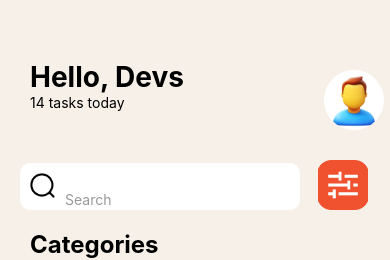
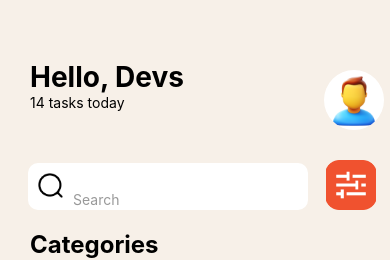
Before and after one commit to Ekow-Davis/rn-assignment3-11083926, a React Native app in the folder Assignment_3/: screen / in a window 390 px wide. Shown: the top 260 px of the page. Built offline with nearby package versions, Linux system fonts and the light colour scheme.

Commit message:
Slight changes

```diff
--- a/Assignment_3/App.js
+++ b/Assignment_3/App.js
@@ -63,7 +63,7 @@ const App =() => {
       <Image source={ProfileImage} style={{borderRadius: 50, marginVertical: 10, width: 60, height: 60, backgroundColor: "white", marginLeft: 140,}} />
     </View>
 
-    <View style={{flexDirection: 'row', marginLeft: 10,}}>
+    <View style={{flexDirection: 'row', marginLeft: 18,}}>
 
       <View style={{backgroundColor: "white", width: 280, height: 47, marginLeft: 10, borderRadius: 10, top: 3,}}>
         <Image source={SearchImage} style={{width: 25, height: 25, top: 10, marginLeft: 10, marginRight: 5,}}/>
```
